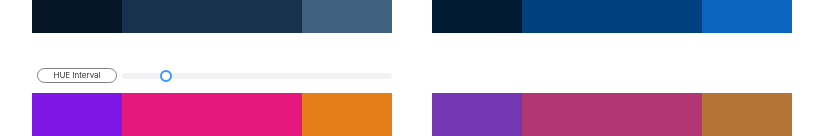
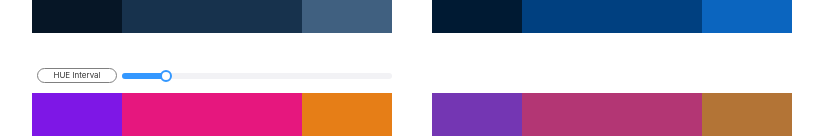
Before and after one commit to jacealan/cpm, a React (Create React App) app: page / in a window 1280 px wide. Shown: the part 483-619 px from the top of the page, without its empty margins (228-1051 px from the left). Built offline with nearby package versions, Linux system fonts and the light colour scheme; a web font is replaced by a local one.

Commit message:
Fix slider again

```diff
--- a/src/App.js
+++ b/src/App.js
@@ -233,7 +233,7 @@ function App() {
           <div className="controller-interval">
             <div className="interval-text">HUE Interval</div>
             <div className="interval-slider">
-              <Slider min={1} max={359} step={1} value={colorDif} onChange={onChangeColorDif} />
+              <Slider progress min={1} max={359} step={1} value={colorDif} onChange={onChangeColorDif} />
             </div>
           </div>
         </div>
```
